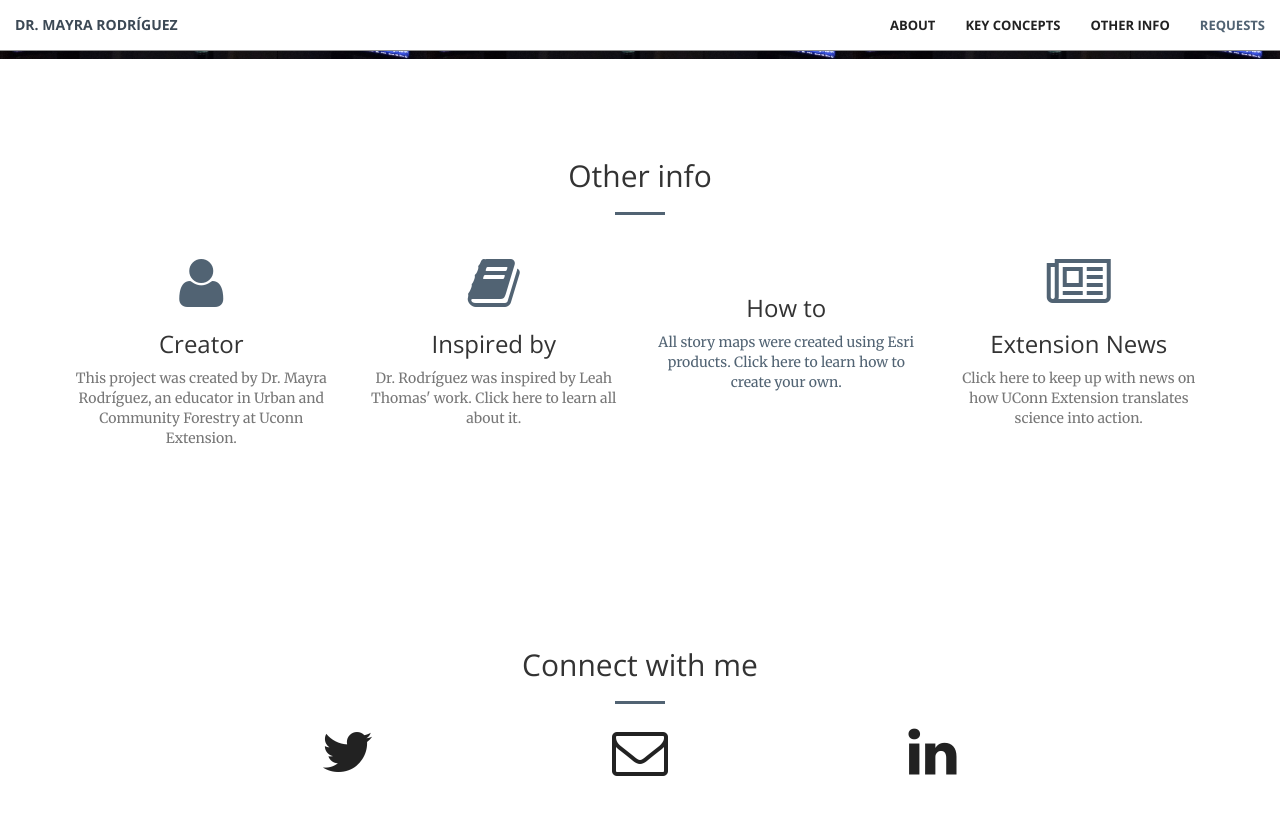
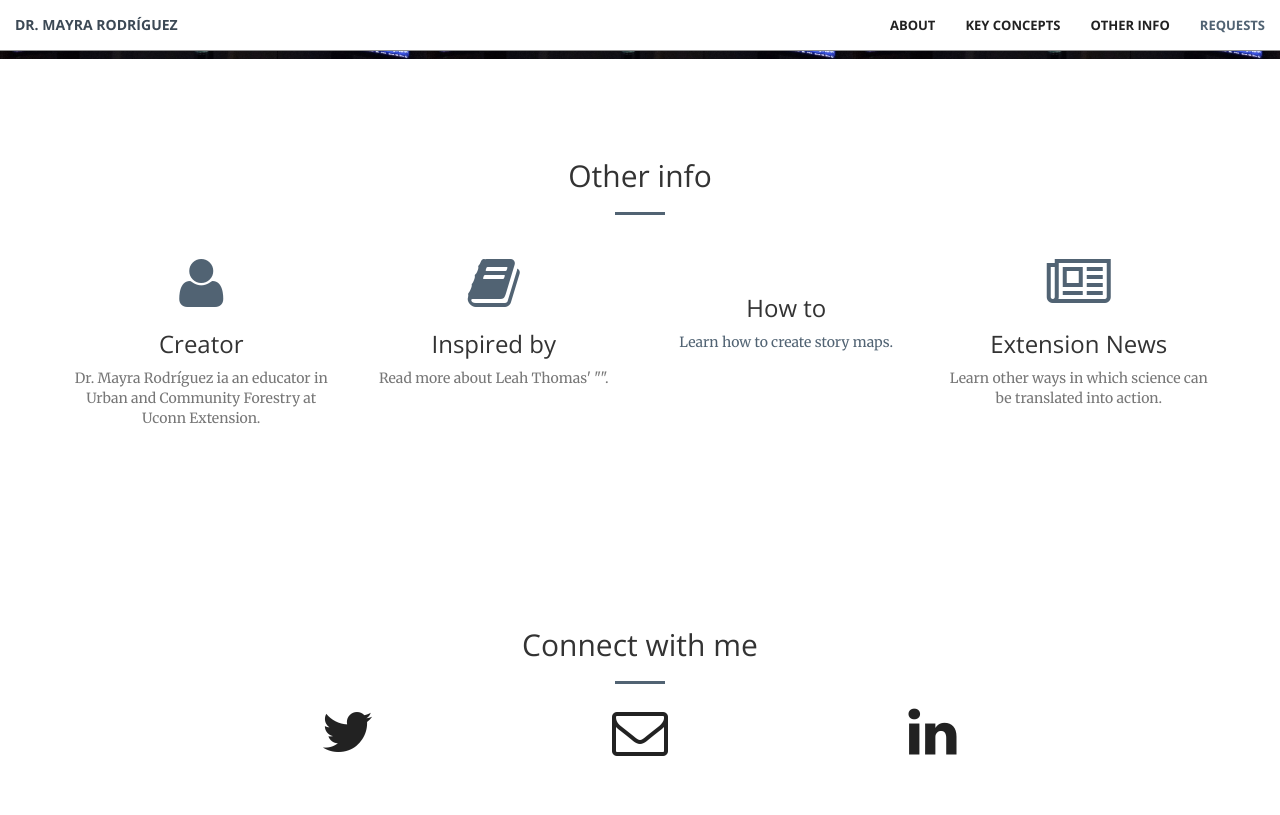
Before and after one commit to peopleandplanet/peopleandplanet.github.io, a Jekyll site: the page built from index.html, in a window 1280 px wide and 900 px high, scrolled down 2815 px. Shown: the top 815 px of the window. Built offline with Jekyll 4.4.1, drawn with Linux system fonts in a browser that asks for light colours.

Commit message:
Update services.html

```diff
--- a/_includes/services.html
+++ b/_includes/services.html
@@ -13,28 +13,28 @@
                 <div class="service-box">
                     <i class="fa fa-4x fa-user wow bounceIn text-primary"></i>
                     <h3>Creator</h3>
-                    <a href="" class="text-muted" target="_blank">This project was created by Dr. Mayra Rodríguez, an educator in Urban and Community Forestry at Uconn Extension.</a>
+                    <a href="" class="text-muted" target="_blank">Dr. Mayra Rodríguez ia an educator in Urban and Community Forestry at Uconn Extension.</a>
                 </div>
             </div>
             <div class="col-lg-3 col-md-6 text-center">
                 <div class="service-box">
                     <i class="fa fa-4x fa-book wow bounceIn text-primary" data-wow-delay=".2s"></i>
                     <h3>Inspired by</h3>
-                    <a href="" class="text-muted" target="_blank">Dr. Rodríguez was inspired by Leah Thomas' work. Click here to learn all about it.</a>
+                    <a href="" class="text-muted" target="_blank">Read more about Leah Thomas' "".</a>
                 </div>
             </div>
             <div class="col-lg-3 col-md-6 text-center">
                 <div class="service-box">
                     <i class="fa fa-4x fa-map wow bounceIn text-primary" data-wow-delay=".1s"></i>
                     <h3>How to</h3>
-                    <a href="">All story maps were created using Esri products. Click here to learn how to create your own.</a>
+                    <a href="">Learn how to create story maps.</a>
                 </div>
             </div>
             <div class="col-lg-3 col-md-6 text-center">
                 <div class="service-box">
                     <i class="fa fa-4x fa-newspaper-o wow bounceIn text-primary" data-wow-delay=".3s"></i>
                     <h3>Extension News</h3>
-                    <a href="" class="text-muted" target="_blank">Click here to keep up with news on how UConn Extension translates science into action.</a>
+                    <a href="" class="text-muted" target="_blank">Learn other ways in which science can be translated into action.</a>
                 </div>
             </div>
         </div>
```
